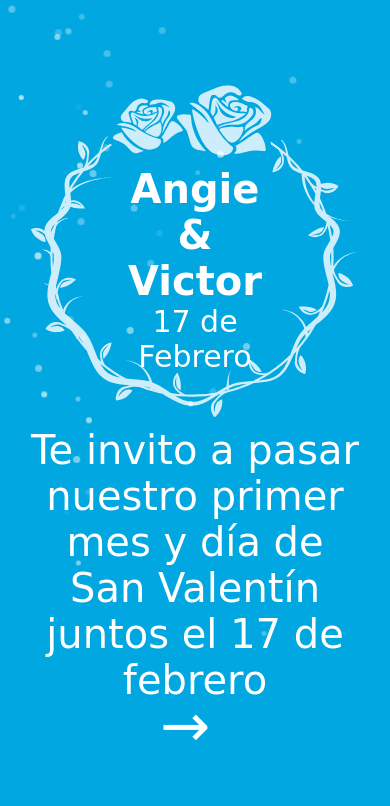
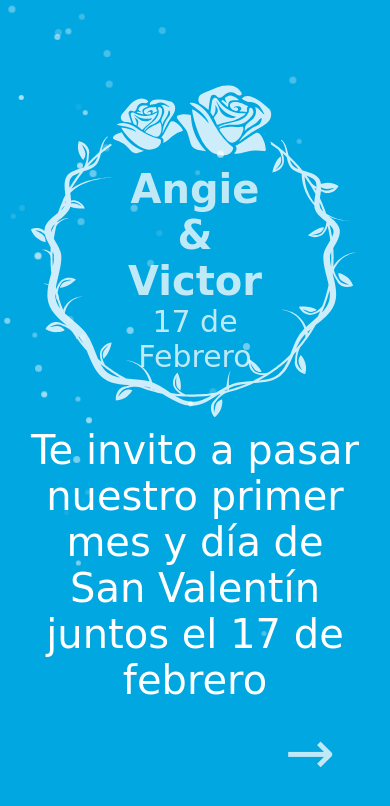
Before and after one commit to Eddu88/17February, a plain HTML site: page index.html in a window 390 px wide. Drawn offline with Linux system fonts and the light colour scheme; a web font is replaced by a local one.

Commit message:
general edits

```diff
--- a/style.css
+++ b/style.css
@@ -60,6 +60,7 @@
     font-size: 40px;
     margin-top: 1rem;
     position: absolute;
+    text-align: center;
     top: 70%;
     left: 50%;
     transform: translate(-50%, -50%);
@@ -67,7 +68,7 @@
 
 .arrow-button {
     background-color: transparent;
-    color: #fff;
+    color: #ffffffc0;
     border: none;
     text-decoration: none;
     font-size: 60px;
@@ -75,7 +76,7 @@
     cursor: pointer;
     position: absolute;
     bottom: 10%;
-    left: 47%;
+    left: 48%;
 }
 
 .arrow-button::before {
@@ -90,7 +91,7 @@
 
 @keyframes arrow-animation {
     from {
-        transform: translateX(0);
+        transform: translateX(-10px);
     }
 
     to {
@@ -106,7 +107,7 @@
         top: 30%;
         left: 50%;
         transform: translate(-50%, -50%);
-        color: #fff;
+        color: #ffffffc0;
     }
 
     .invitation-title {
@@ -118,7 +119,8 @@
     }
 
     .arrow-button {
-        left: 36%;
+        top: 85%;
+        left: 68%;
         animation: arrow-animation 0.7s ease infinite alternate;
     }
 
```
